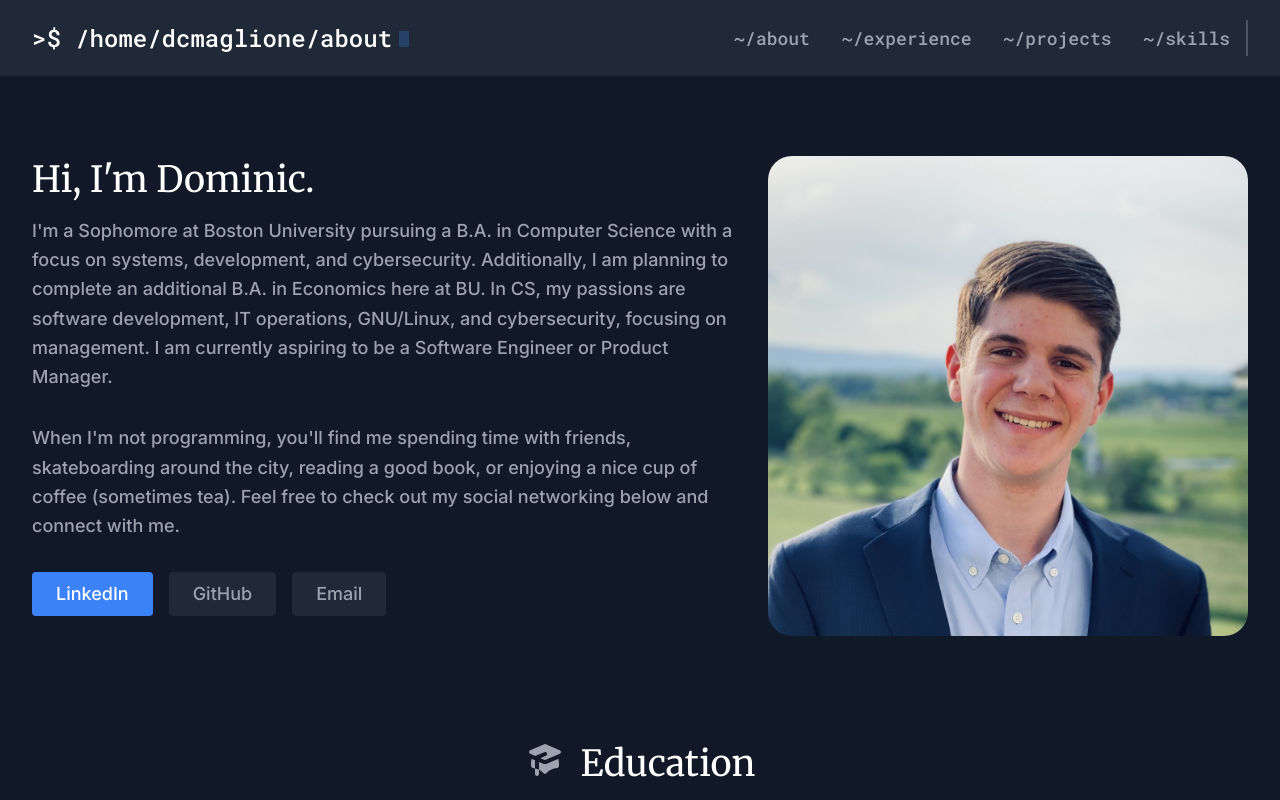
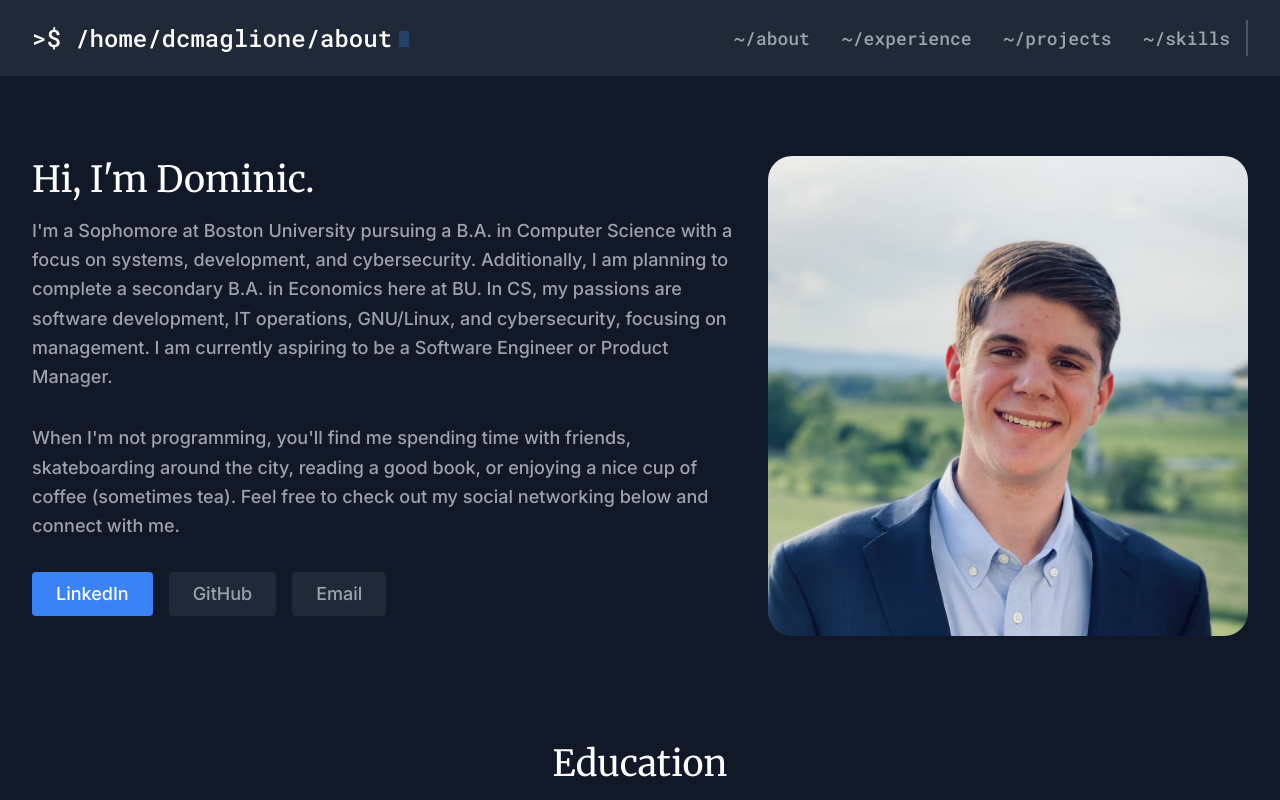
Before and after one commit to dcmaglione/dcmag.website, a React (Create React App) app: page /about in a window 1280 px wide. Shown: the top 800 px of the page. Built offline with nearby package versions, Linux system fonts and the light colour scheme.

Commit message:
Minor changes to About.js

```diff
--- a/src/components/About.js
+++ b/src/components/About.js
@@ -11,7 +11,7 @@ export default function About() {
           <p className="mb-8 leading-relaxed">
             I'm a Sophomore at Boston University pursuing a B.A. in Computer
             Science with a focus on systems, development, and cybersecurity.
-            Additionally, I am planning to complete an additional B.A. in
+            Additionally, I am planning to complete a secondary B.A. in
             Economics here at BU. In CS, my passions are software development,
             IT operations, GNU/Linux, and cybersecurity, focusing on management.
             I am currently aspiring to be a Software Engineer or Product
--- a/src/components/Education.js
+++ b/src/components/Education.js
@@ -1,6 +1,4 @@
 import React from 'react';
-
-import { AcademicCapIcon } from '@heroicons/react/solid';
 import { education } from '../data';
 
 export default function Education() {
@@ -8,7 +6,6 @@ export default function Education() {
     <section id="education">
       <div className="pt-20 pb-5 mx-auto text-left">
         <div className="flex justify-center mb-6">
-          <AcademicCapIcon className="w-10 inline-block mr-4" />
           <h1 className="sm:text-4xl text-3xl font-serif font-medium title-font text-white mt-2">
             Education
           </h1>
--- a/src/components/Experience.js
+++ b/src/components/Experience.js
@@ -1,6 +1,4 @@
 import React from 'react';
-
-import { BriefcaseIcon } from '@heroicons/react/solid';
 import { experience } from '../data';
 
 export default function Experience() {
@@ -8,7 +6,6 @@ export default function Experience() {
     <section id="experience">
       <div className="pt-20 pb-5 text-left">
         <div className="flex justify-center mb-4">
-          <BriefcaseIcon className="w-10 inline-block mr-6" />
           <h1 className="font-serif sm:text-4xl text-3xl font-medium title-font text-white mt-2">
             Experience
           </h1>
--- a/src/components/Projects.js
+++ b/src/components/Projects.js
@@ -1,6 +1,4 @@
 import React from 'react';
-
-import { CodeIcon } from '@heroicons/react/solid';
 import { projects } from '../data';
 
 export default function Projects() {
@@ -9,7 +7,6 @@ export default function Projects() {
       <div className="container pt-20 mx-auto text-center">
         <div className="flex flex-col w-full">
           <div className="flex justify-center m-6">
-            <CodeIcon className="w-10 inline-block mr-4" />
             <h1 className="font-serif sm:text-4xl text-3xl font-medium title-font text-white mt-2">
               Projects
             </h1>
--- a/src/components/Skills.js
+++ b/src/components/Skills.js
@@ -1,6 +1,5 @@
 import React from 'react';
-
-import { DotsVerticalIcon, ServerIcon } from '@heroicons/react/solid';
+import { DotsVerticalIcon } from '@heroicons/react/solid';
 import { skills } from '../data';
 
 export default function Skills() {
@@ -9,7 +8,6 @@ export default function Skills() {
       <div className="py-20">
         <div className="text-center mb-10">
           <div className="flex justify-center m-6">
-            <ServerIcon className="w-10 inline-block mr-4" />
             <h1 className="font-serif sm:text-4xl text-3xl font-medium title-font text-white mt-2">
               Skills
             </h1>
```
Also changed, not shown: 28 other files (tests, documents, lock files or other folders).
